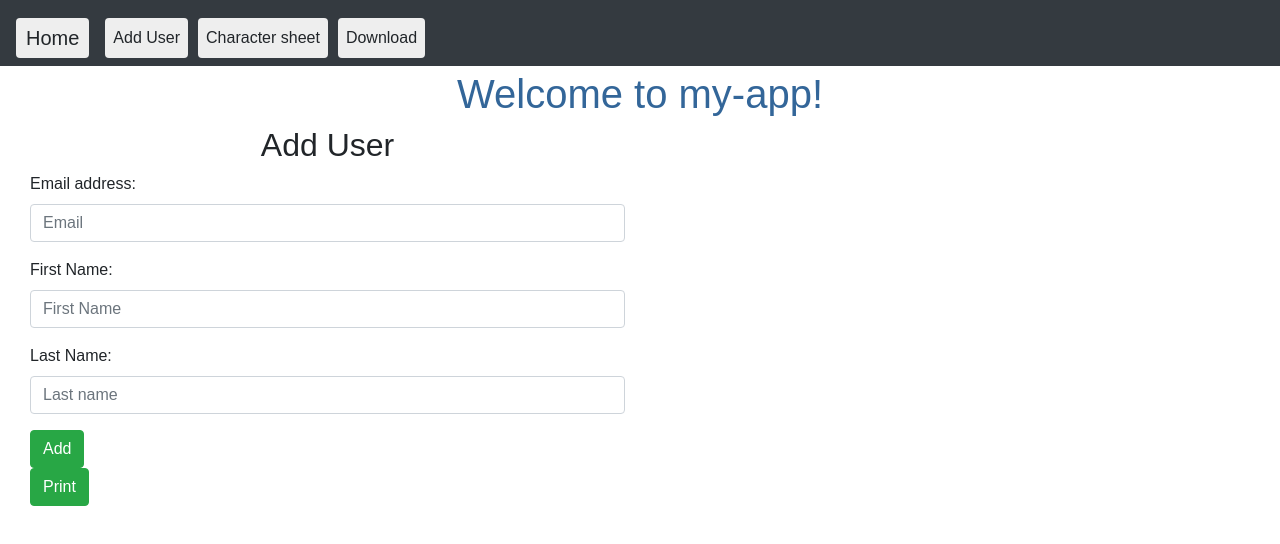
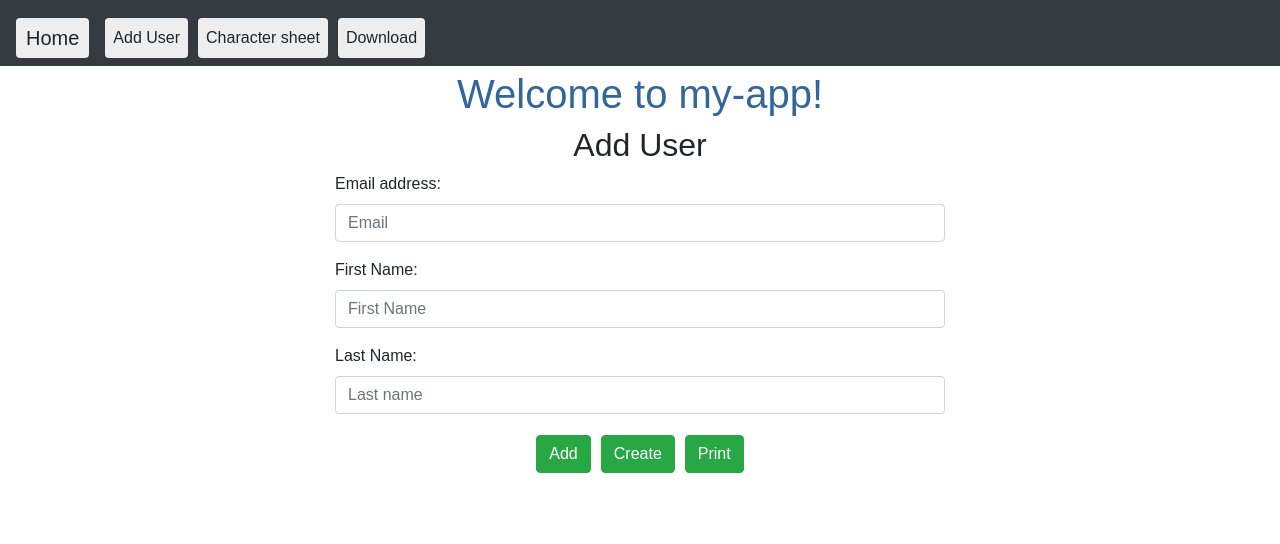
Before and after one commit to hopelesscoder/angular, an Angular app: page /add in a window 1280 px wide. Shown: the top 544 px of the page. Built offline with nearby package versions, Linux system fonts and the light colour scheme.

Commit message:
integration with mongodb

```diff
--- a/src/app/character-sheet/character-sheet.component.html
+++ b/src/app/character-sheet/character-sheet.component.html
@@ -94,8 +94,10 @@
 	</div>
   </div>
 
-  <button type="submit" class="btn btn-success"  >Print</button>
-  <!--[disabled]="!CharacterSheet.form.valid"-->
+  <div class="form-group text-center">
+    <button type="submit" class="btn btn-success"  >Print</button>
+    <!--[disabled]="!CharacterSheet.form.valid"-->
+  </div>
 </form>
 </div>
 </div>
--- a/src/app/user/add-user.component.html
+++ b/src/app/user/add-user.component.html
@@ -1,4 +1,6 @@
-<div class="col-md-6">
+<div class="row">
+<div class="col-md-3">
+</div><div class="col-md-6">
   <h2 class="text-center">Add User</h2>
 <form>
   <div class="form-group">
@@ -16,8 +18,12 @@
    <input [(ngModel)]="user.lastName" placeholder="Last name" name="lastName" class="form-control" id="lastName">
   </div>
 
-  <button class="btn btn-success" (click)="addUser()">Add</button>
-  <br/>
-  <button class="btn btn-success" (click)="printUser()">Print</button>
+  <div class="form-group text-center">
+	  <button class="btn btn-success" (click)="addUser()" style="margin: 5px;">Add</button>
+	  <button class="btn btn-success" (click)="createUser()" style="margin: 5px;">Create</button>
+	  <button class="btn btn-success" (click)="printUser()" style="margin: 5px;">Print</button>
+  </div>
 </form>
 </div>
+</div>
+<br/><br/>
--- a/src/app/user/add-user.component.ts
+++ b/src/app/user/add-user.component.ts
@@ -21,6 +21,14 @@ export class AddUserComponent {
   addUser(): void {
     this.userService.addUser(this.user)
         .subscribe( data => {
+          alert("User added successfully.");
+		  });
+
+  };
+
+  createUser(): void {
+    this.userService.createUser(this.user)
+        .subscribe( data => {
           alert("User created successfully.");
 		  });
 
--- a/src/app/user/user.service.ts
+++ b/src/app/user/user.service.ts
@@ -18,6 +18,7 @@ export class UserService {
   //private userUrl = 'http://localhost:8080/user-portal/user';
 	private printUserUrl = 'https://fast-earth-86108.herokuapp.com/printuser';
 	private addUserUrl = 'https://fast-earth-86108.herokuapp.com/adduser';
+	private createUserUrl = 'https://fast-earth-86108.herokuapp.com/api/users';
 
 
   //public getUsers() {
@@ -30,6 +31,11 @@ export class UserService {
 
   public addUser(user) {
     return this.http.post<User>(this.addUserUrl, user);
+  }
+
+
+  public createUser(user) {
+    return this.http.post<User>(this.createUserUrl, user);
   }
 
 
```
Also changed, not shown: src/app/user/user.component.css (+7 -0 lines), src/app/app.component.css (line endings or trailing spaces).
